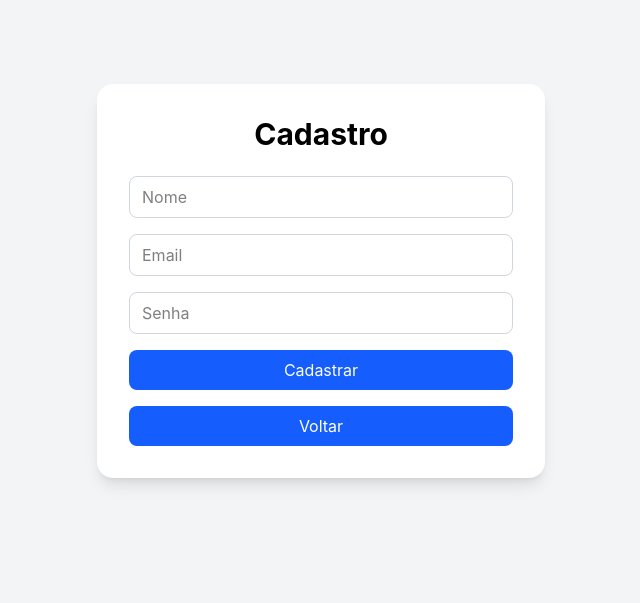
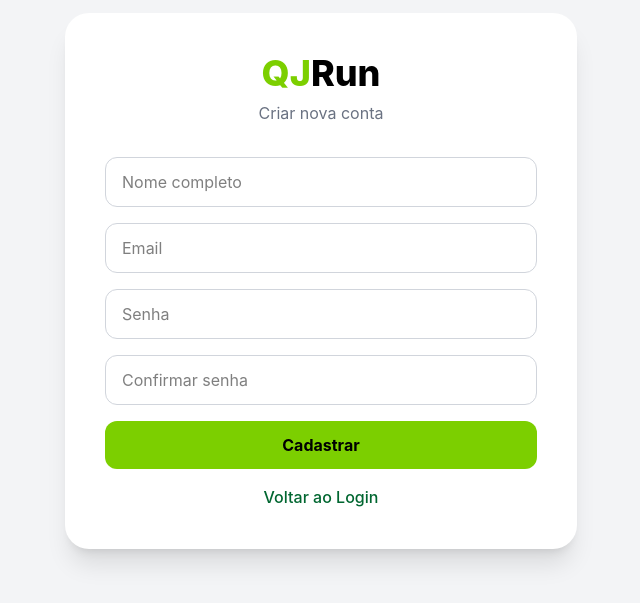
Before and after one commit to dtenoriohub/QJRUN_DAC_PROJECT_FRONTEND, a React (Vite) app in the folder qjrun-frontend/: page /cadastro in a window 1280 px wide. Shown: the part 119-722 px from the top of the page, without its empty margins (319-959 px from the left). Built offline with nearby package versions, Linux system fonts and the light colour scheme.

Commit message:
style: ajusta estilização das telas de login e cadastro com base no Sidebar

```diff
--- a/qjrun-frontend/src/Components/Button.jsx
+++ b/qjrun-frontend/src/Components/Button.jsx
@@ -9,11 +9,12 @@ export default function Button({
       onClick={onClick}
       className="
         w-full
-        bg-blue-600
-        hover:bg-blue-700
-        text-white
-        py-2
-        rounded-lg
+        bg-lime-500
+        hover:bg-lime-600
+        text-black
+        font-bold
+        py-3
+        rounded-xl
         transition
       "
     >
--- a/qjrun-frontend/src/Components/Sidebar.jsx
+++ b/qjrun-frontend/src/Components/Sidebar.jsx
@@ -33,17 +33,26 @@ export default function Sidebar() {
   ];
 
   return (
-    <aside className="w-64 bg-slate-900 text-white h-screen">
+      <aside
+    className="
+      w-64
+      h-screen
+      text-white
+      bg-gradient-to-b
+      from-green-950
+      to-green-700
+    "
+  >
 
-      <div className="p-6">
+    <div className="p-6 border-b border-green-800">
 
-        <h1 className="text-2xl font-bold">
-          QJRun
-        </h1>
+      <h1 className="text-3xl font-extrabold">
+        <span className="text-lime-400">QJ</span>Run
+      </h1>
 
-      </div>
+    </div>
 
-      <nav className="px-4">
+    <nav className="px-4 mt-4">
 
         {menuItems.map(item => (
 
@@ -56,7 +65,7 @@ export default function Sidebar() {
               gap-3
               p-3
               rounded-lg
-              hover:bg-slate-800
+              hover:bg-green-700
               transition
               mb-2
             "
--- a/qjrun-frontend/src/Components/input.jsx
+++ b/qjrun-frontend/src/Components/input.jsx
@@ -10,12 +10,13 @@ export default function Input({
         w-full
         border
         border-gray-300
-        rounded-lg
-        px-3
-        py-2
+        rounded-xl
+        px-4
+        py-3
         focus:outline-none
         focus:ring-2
-        focus:ring-blue-500
+        focus:ring-lime-500
+        focus:border-lime-500
       "
     />
   );
--- a/qjrun-frontend/src/Layouts/MainLayout.jsx
+++ b/qjrun-frontend/src/Layouts/MainLayout.jsx
@@ -1,8 +1,15 @@
+import Sidebar from "../Components/Sidebar";
+
 export default function MainLayout({ children }) {
   return (
-    <div>
-      <h1>MAIN LAYOUT FUNCIONANDO</h1>
-      {children}
+    <div className="flex min-h-screen">
+
+      <Sidebar />
+
+      <main className="flex-1 bg-gray-100 p-8">
+        {children}
+      </main>
+
     </div>
   );
 }
--- a/qjrun-frontend/src/pages/Alunos/Alunos.jsx
+++ b/qjrun-frontend/src/pages/Alunos/Alunos.jsx
@@ -3,6 +3,7 @@ import MainLayout from "../../Layouts/MainLayout";
 export default function Alunos() {
   return (
     <MainLayout>
+
       <h1 className="text-3xl font-bold mb-6">
         Alunos
       </h1>
@@ -10,6 +11,7 @@ export default function Alunos() {
       <div className="bg-white rounded-xl shadow p-6">
         Lista de alunos
       </div>
+
     </MainLayout>
   );
 }
--- a/qjrun-frontend/src/pages/Cadastro/Cadastro.jsx
+++ b/qjrun-frontend/src/pages/Cadastro/Cadastro.jsx
@@ -4,36 +4,52 @@ import Button from "../../Components/Button";
 import Input from "../../Components/Input";
 
 export default function Cadastro() {
+
   const navigate = useNavigate();
 
   return (
-    <div className="
+    <div
+      className="
         min-h-screen
         flex
+        items-center
         justify-center
-      items-center
         bg-gray-100
-    ">
-      <div className="
+      "
+    >
+      <div
+        className="
           bg-white
-        p-8
-        rounded-2xl
-        shadow-lg
           w-full
-        max-w-md
-      ">
-        <h1 className="
-          text-3xl
-          font-bold
-          mb-6
-          text-center
-        ">
-          Cadastro
+          max-w-lg
+          p-10
+          rounded-3xl
+          shadow-xl
+        "
+      >
+        <div className="text-center mb-8">
+
+          <h1
+            className="
+              text-4xl
+              font-extrabold
+              text-black
+            "
+          >
+            <span className="text-lime-500">QJ</span>Run
           </h1>
+
+          <p className="text-gray-500 mt-2">
+            Criar nova conta
+          </p>
+
+        </div>
 
         <div className="space-y-4">
 
-          <Input placeholder="Nome" />
+          <Input
+            placeholder="Nome completo"
+          />
 
           <Input
             type="email"
@@ -45,15 +61,26 @@ export default function Cadastro() {
             placeholder="Senha"
           />
 
+          <Input
+            type="password"
+            placeholder="Confirmar senha"
+          />
+
           <Button>
             Cadastrar
           </Button>
 
-          <Button
+          <button
+            className="
+              w-full
+              text-green-800
+              hover:text-green-600
+              font-medium
+            "
             onClick={() => navigate("/")}
           >
-            Voltar
-          </Button>
+            Voltar ao Login
+          </button>
 
         </div>
       </div>
--- a/qjrun-frontend/src/pages/Login/Login.jsx
+++ b/qjrun-frontend/src/pages/Login/Login.jsx
@@ -7,23 +7,53 @@ export default function Login() {
   const navigate = useNavigate();
 
   return (
-    <div className="min-h-screen flex items-center justify-center bg-gray-100">
-      <div className="bg-white w-full max-w-md p-8 rounded-2xl shadow-lg">
+    <div
+      className="
+        min-h-screen
+        flex
+        items-center
+        justify-center
+        bg-gray-100
+      "
+    >
+      <div
+        className="
+          bg-white
+          w-full
+          max-w-md
+          p-10
+          rounded-3xl
+          shadow-xl
+        "
+      >
+        <div className="text-center mb-8">
 
-        <h1 className="text-3xl font-bold text-center mb-8">
-          QJRun
-        </h1>
+          <h1
+            className="
+              text-5xl
+              font-extrabold
+              text-black
+            "
+          >
+            <span className="text-lime-500">QJ</span>Run
+          </h1>
+
+          <p className="text-gray-500 mt-2">
+            Sistema para gerenciamento de corridas e eventos esportivos.
+          </p>
+
+        </div>
 
         <div className="space-y-4">
 
           <Input
             type="email"
-            placeholder="Email"
+            placeholder="Digite seu email"
           />
 
           <Input
             type="password"
-            placeholder="Senha"
+            placeholder="Digite sua senha"
           />
 
           <Button
@@ -33,14 +63,18 @@ export default function Login() {
           </Button>
 
           <button
-            className="w-full text-blue-600"
+            className="
+              w-full
+              text-green-800
+              hover:text-green-600
+              font-medium
+            "
             onClick={() => navigate("/cadastro")}
           >
             Criar Conta
           </button>
 
         </div>
-
       </div>
     </div>
   );
```
Also changed, not shown: qjrun-frontend/src/pages/Cadastro/Cadastro.css (deleted), qjrun-frontend/src/pages/Home/home.css (deleted), qjrun-frontend/src/pages/Login/Login.css (deleted). Lines whose indentation alone changed are shown as unchanged.
